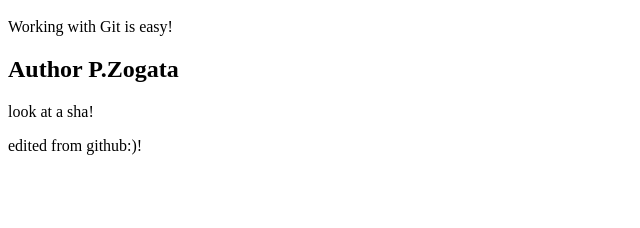
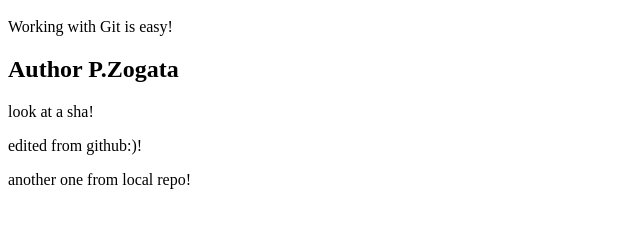
Before and after one commit to PiotrZo/KursGitUdemyEduard, a plain HTML site: page index.html in a window 1280 px wide. Shown: the part 48-276 px from the top of the page, without its empty margins (0-640 px from the left). Drawn offline with Linux system fonts and the light colour scheme.

Commit message:
second small change

```diff
--- a/index.html
+++ b/index.html
@@ -12,3 +12,7 @@
     <div>
         <p>edited from github:)!</p>
     </div>
+
+    <div>
+        <p>another one from local repo!</p>
+    </div>
```
